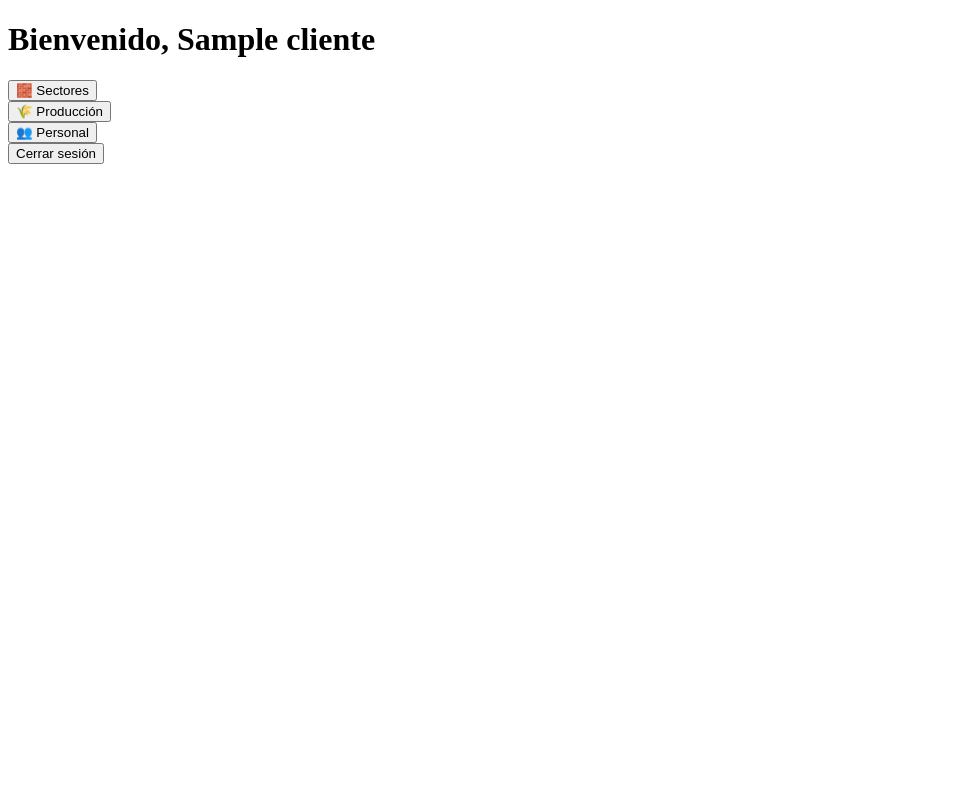
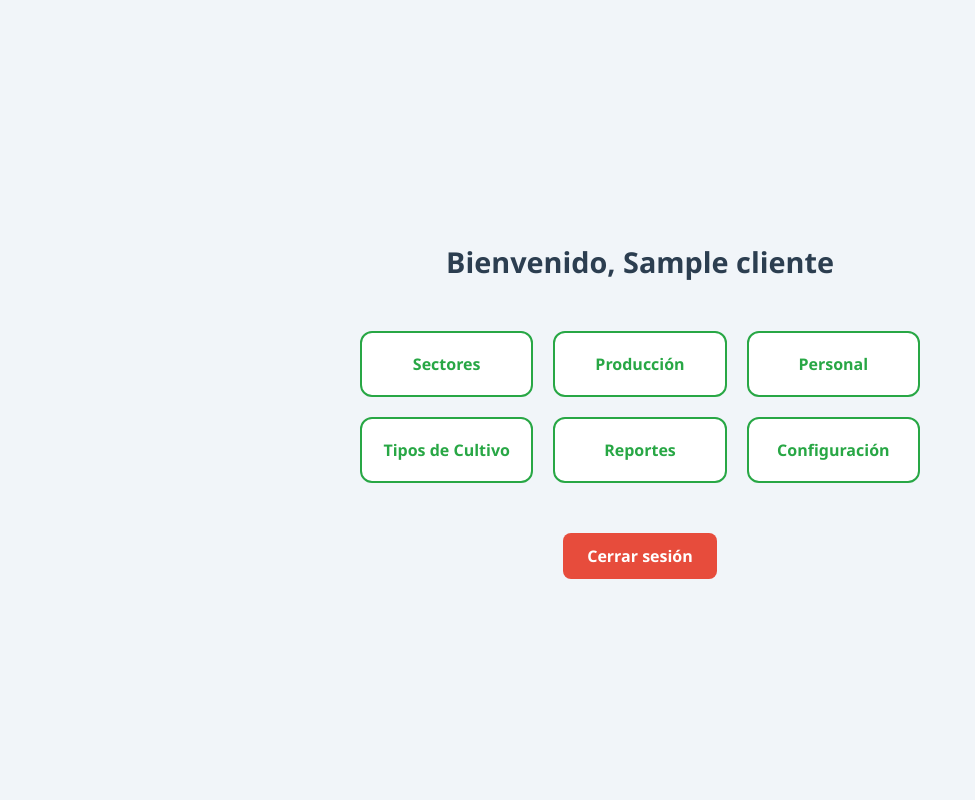
Before and after one commit to luiscvazquezb/agro, a Flask app: template templates/menu.html in a window 1280 px wide. Shown: the whole page, without its empty margins (0-975 px from the left). Run offline with Flask 3, Linux system fonts and the light colour scheme; the template is opened without the code that fills it: most values are stand-ins (such as "Sample title", 1, 10 or a date in 2020).

Commit message:
modificando menu con botones

```diff
--- a/templates/menu.html
+++ b/templates/menu.html
@@ -1,13 +1,105 @@
 <!DOCTYPE html>
-<html>
+<html lang="es">
 <head>
-    <title>Panel de {{ cliente }}</title>
+  <meta charset="UTF-8">
+  <title>Menú principal</title>
+  <meta name="viewport" content="width=device-width, initial-scale=1.0">
+  <style>
+    * {
+      box-sizing: border-box;
+    }
+
+    body {
+      font-family: 'Segoe UI', Tahoma, Geneva, Verdana, sans-serif;
+      margin: 0;
+      padding: 0;
+      background-color: #f1f5f9;
+      display: flex;
+      flex-direction: column;
+      min-height: 100vh;
+      align-items: center;
+      justify-content: center;
+    }
+
+    h2 {
+      text-align: center;
+      color: #2c3e50;
+      margin-top: 20px;
+      margin-bottom: 30px;
+      font-size: 1.8em;
+    }
+
+    .grid-menu {
+      display: grid;
+      grid-template-columns: repeat(auto-fit, minmax(160px, 1fr));
+      gap: 20px;
+      padding: 20px;
+      width: 100%;
+      max-width: 600px;
+    }
+
+    .menu-btn {
+      background-color: #ffffff;
+      border: 2px solid #28a745;
+      border-radius: 12px;
+      padding: 20px 10px;
+      text-align: center;
+      font-weight: bold;
+      color: #28a745;
+      text-decoration: none;
+      transition: all 0.3s ease;
+      font-size: 1em;
+    }
+
+    .menu-btn:hover {
+      background-color: #28a745;
+      color: white;
+    }
+
+    .logout-btn {
+      margin-top: 30px;
+      background-color: #e74c3c;
+      color: white;
+      border: none;
+      border-radius: 8px;
+      padding: 12px 24px;
+      font-weight: bold;
+      text-decoration: none;
+      font-size: 1em;
+      transition: background-color 0.3s ease;
+    }
+
+    .logout-btn:hover {
+      background-color: #c0392b;
+    }
+
+    @media (max-width: 500px) {
+      .menu-btn {
+        padding: 16px 10px;
+        font-size: 0.9em;
+      }
+
+      .logout-btn {
+        padding: 10px 20px;
+      }
+    }
+  </style>
 </head>
 <body>
-    <h1>Bienvenido, {{ cliente }}</h1>
-    <form action="/sectores"><button>🧱 Sectores</button></form>
-    <form action="/produccion"><button>🌾 Producción</button></form>
-    <form action="/personal"><button>👥 Personal</button></form>
-    <form action="/logout"><button>Cerrar sesión</button></form>
+
+  <h2>Bienvenido, {{ cliente }}</h2>
+
+  <div class="grid-menu">
+    <a href="/sectores" class="menu-btn">Sectores</a>
+    <a href="/produccion" class="menu-btn">Producción</a>
+    <a href="/personal" class="menu-btn">Personal</a>
+    <a href="/tipos-cultivo" class="menu-btn">Tipos de Cultivo</a>
+    <a href="/reportes" class="menu-btn">Reportes</a>
+    <a href="/configuracion" class="menu-btn">Configuración</a>
+    <!-- Puedes agregar más botones aquí sin romper el diseño -->
+  </div>
+
+  <a href="/logout" class="logout-btn">Cerrar sesión</a>
+
 </body>
-</html>
+</html
```
